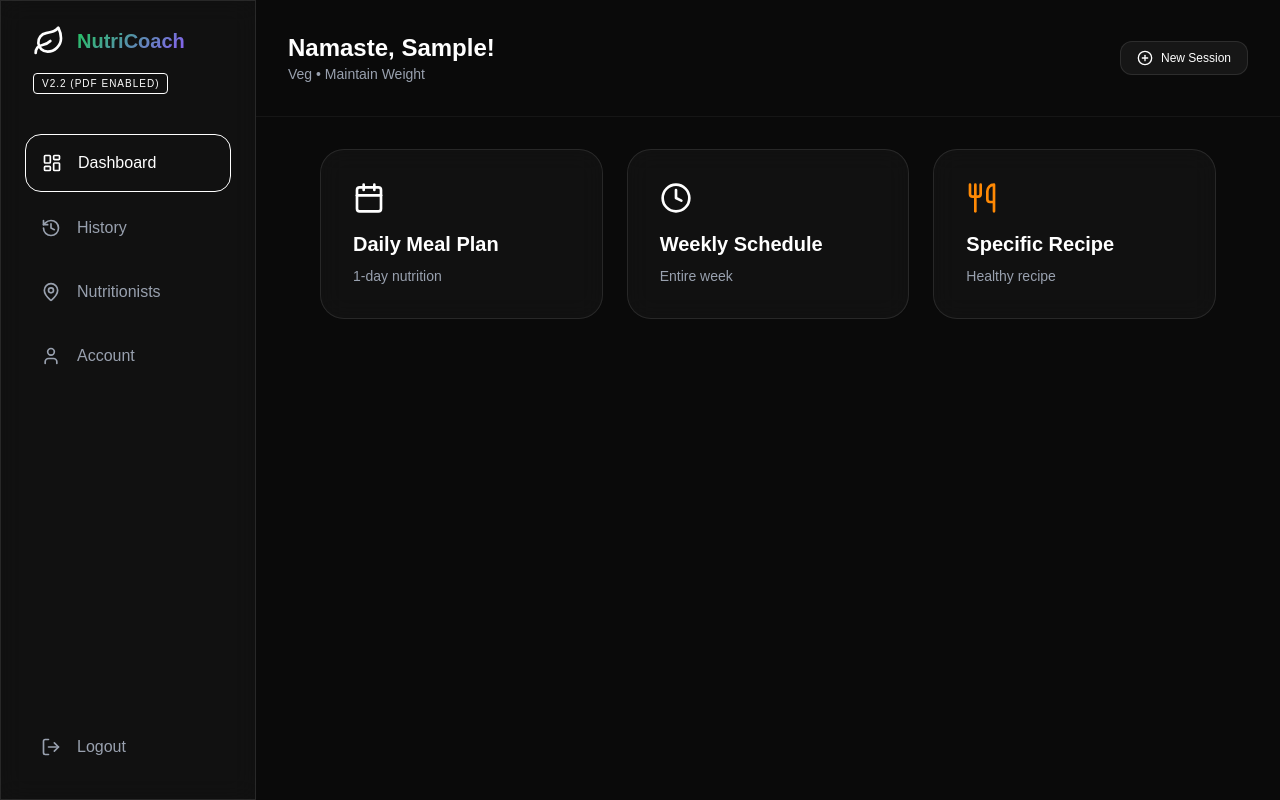
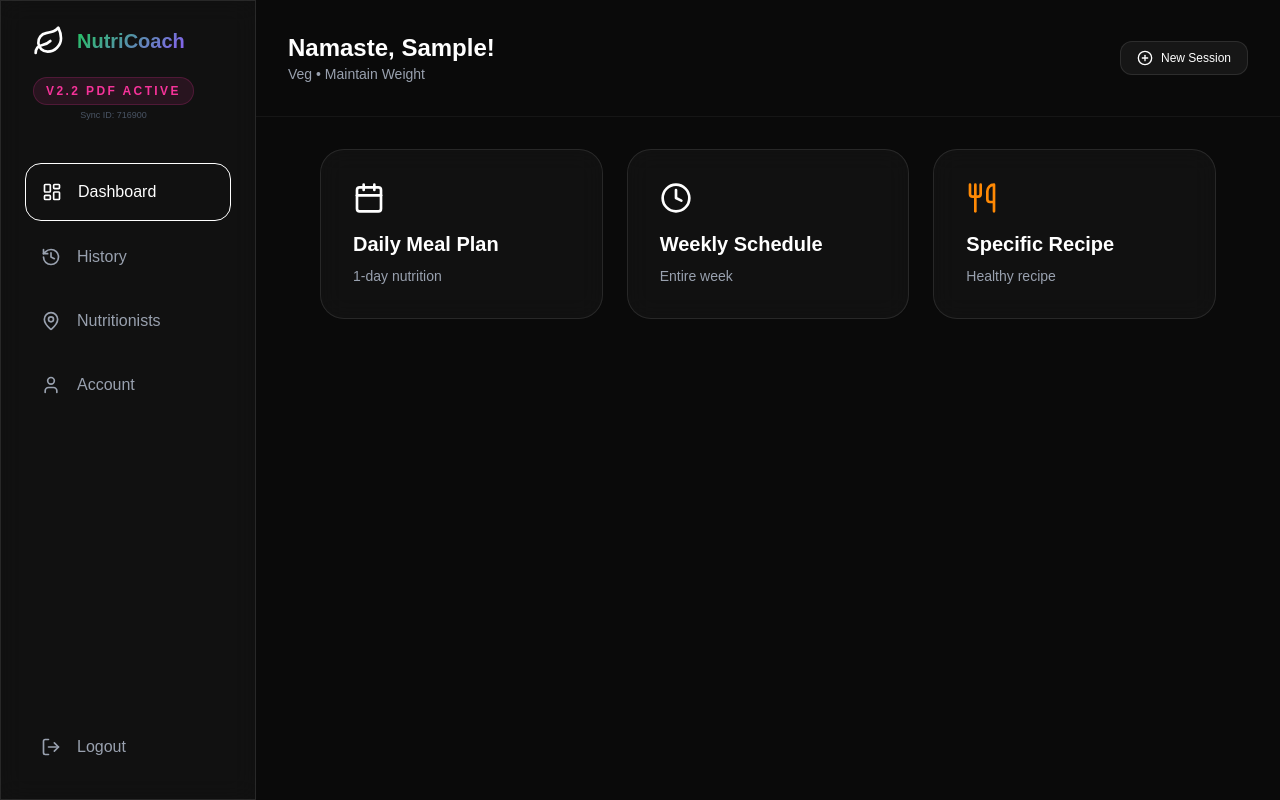
Before and after one commit to hetshi/NutriCoach, a Next.js app in the folder nutri-web/: page / in a window 1280 px wide. Both pictures are taken after typing "Sample", "5", "5", "5" into the empty fields and a click on the button "Start Your Journey". Built offline with nearby package versions, Linux system fonts and the light colour scheme.

Commit message:
Emergency: Added Nuclear Sync indicator for PDF v2.2

```diff
--- a/nutri-web/src/app/page.tsx
+++ b/nutri-web/src/app/page.tsx
@@ -350,7 +350,10 @@ export default function NutriCoachWeb() {
             <Leaf className="text-primary w-8 h-8 shrink-0" />
             <h1 className="text-xl font-bold gradient-text hidden md:block">NutriCoach</h1>
           </div>
-          <span className="text-[10px] text-primary/70 font-mono mt-1 hidden md:block uppercase tracking-widest bg-primary/10 px-2 py-0.5 rounded border border-primary/20 animate-pulse">v2.2 (PDF Enabled)</span>
+          <div className="mt-2 space-y-1 hidden md:block">
+            <span className="text-[12px] text-pink-500 font-bold uppercase tracking-[0.2em] bg-pink-500/10 px-3 py-1 rounded-full border border-pink-500/20 animate-pulse block text-center">v2.2 PDF ACTIVE</span>
+            <span className="text-[9px] text-gray-600 font-mono block text-center">Sync ID: {new Date().getTime().toString().slice(-6)}</span>
+          </div>
         </div>
 
         <nav className="flex-1 space-y-2">
```
